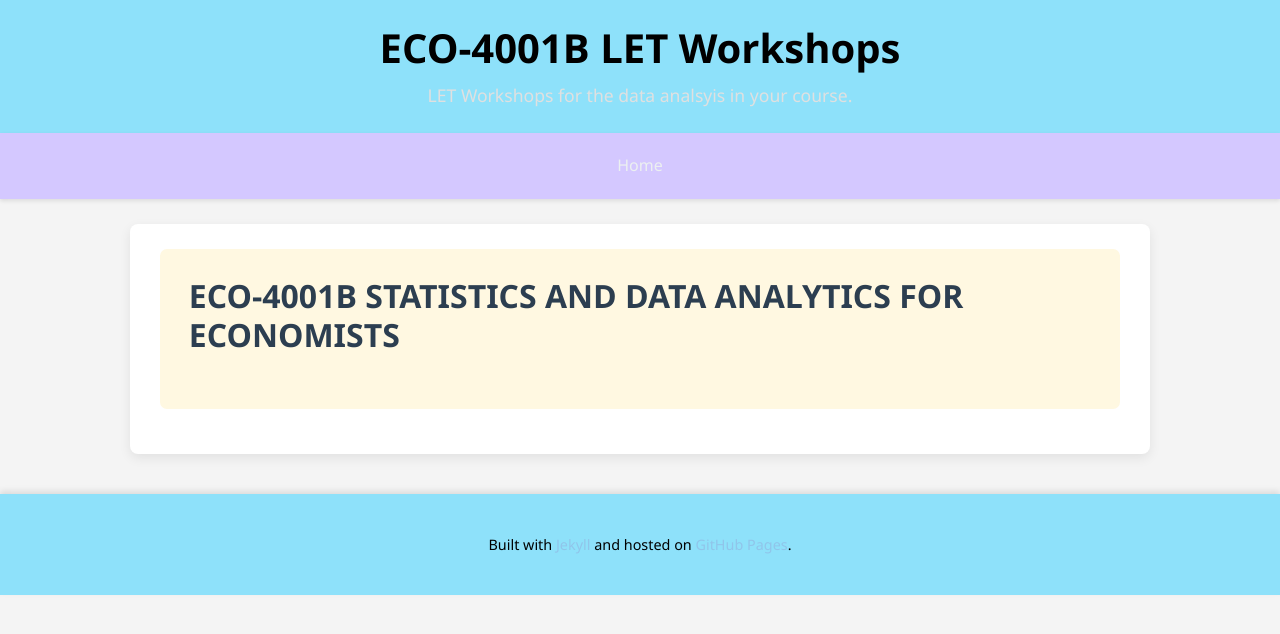
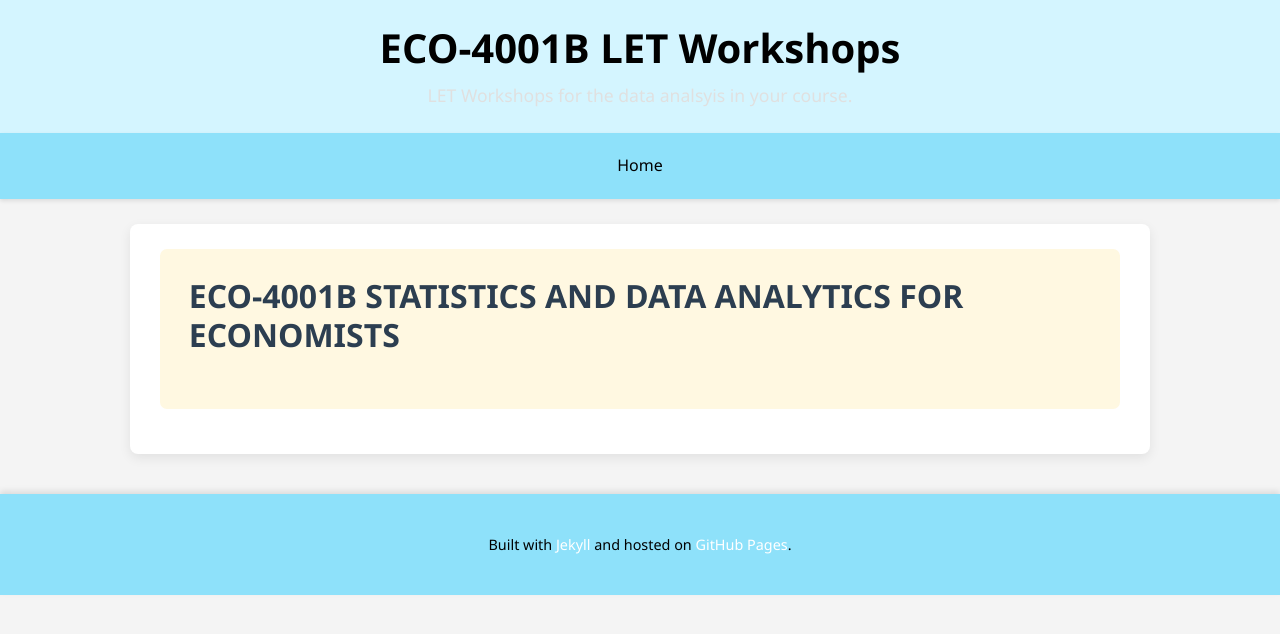
Before and after one commit to probe973/eco-4001b, a Jekyll site: the page built from index.md, in a window 1280 px wide. Shown: the top 634 px of the page. Built offline with Jekyll 4.4.1, drawn with Linux system fonts in a browser that asks for light colours.

Commit message:
Update style.css

```diff
--- a/assets/css/style.css
+++ b/assets/css/style.css
@@ -22,7 +22,7 @@ h1, h2, h3, h4, h5, h6 {
 
 /* --- Header and Footer Styles --- */
 header {
-    background-color: #8ee1fa;
+    background-color: #d4f5ff;
     color: #000000;
     padding: 1.5rem 0;
     text-align: center;
@@ -53,7 +53,7 @@ footer {
 }
 
 footer a {
-    color: #90c5ea; /* A lighter blue that meets AAA on the dark background */
+    color: #ffffff; /* A lighter blue that meets AAA on the dark background */
     text-decoration: none;
 }
 
@@ -65,7 +65,7 @@ footer a:focus {
 
 /* --- Navigation Bar Styles (AAA Compliant) --- */
 nav {
-background-color: #d4c8ff;
+background-color: #8ee1fa;
 box-shadow: 0 2px 4px rgba(0,0,0,0.1);
 padding: 0.5rem 0;
 }
@@ -79,7 +79,7 @@ flex-wrap: wrap;
 }
 nav ul li a {
 display: block;
-color: #ecf0f1;
+color: #000000;
 text-align: center;
 padding: 12px 20px;
 text-decoration: none;
```
